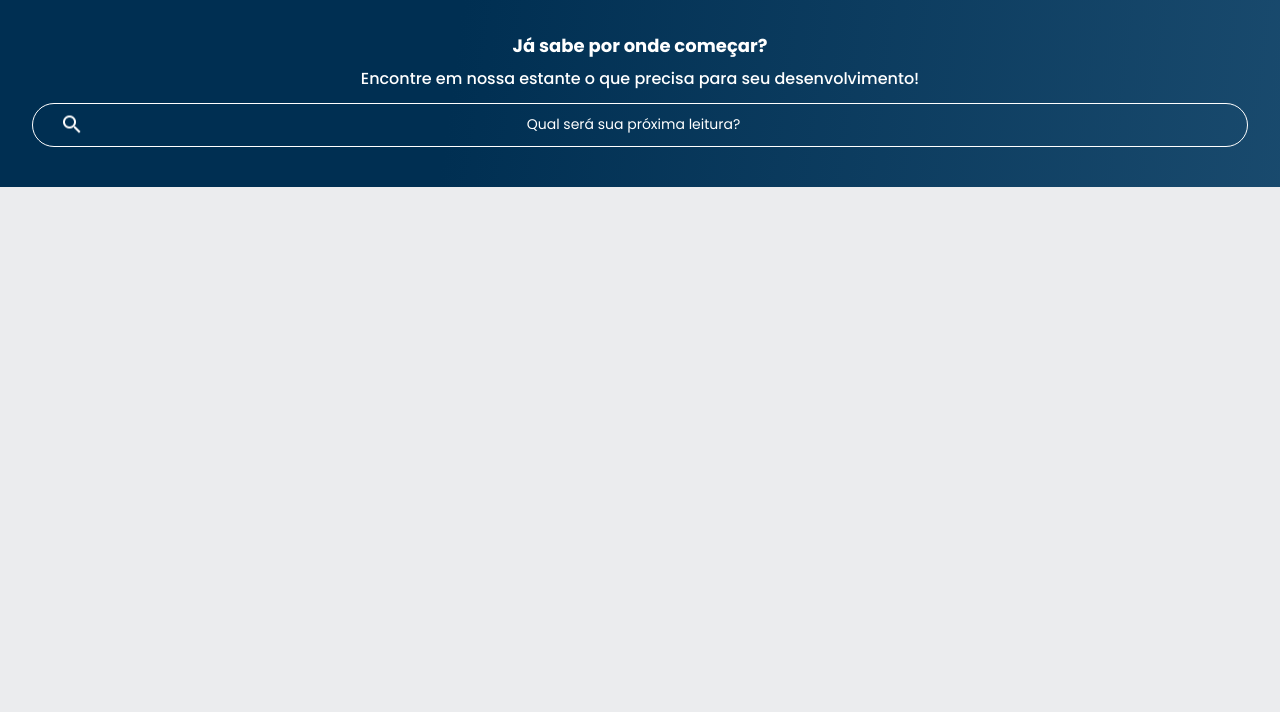
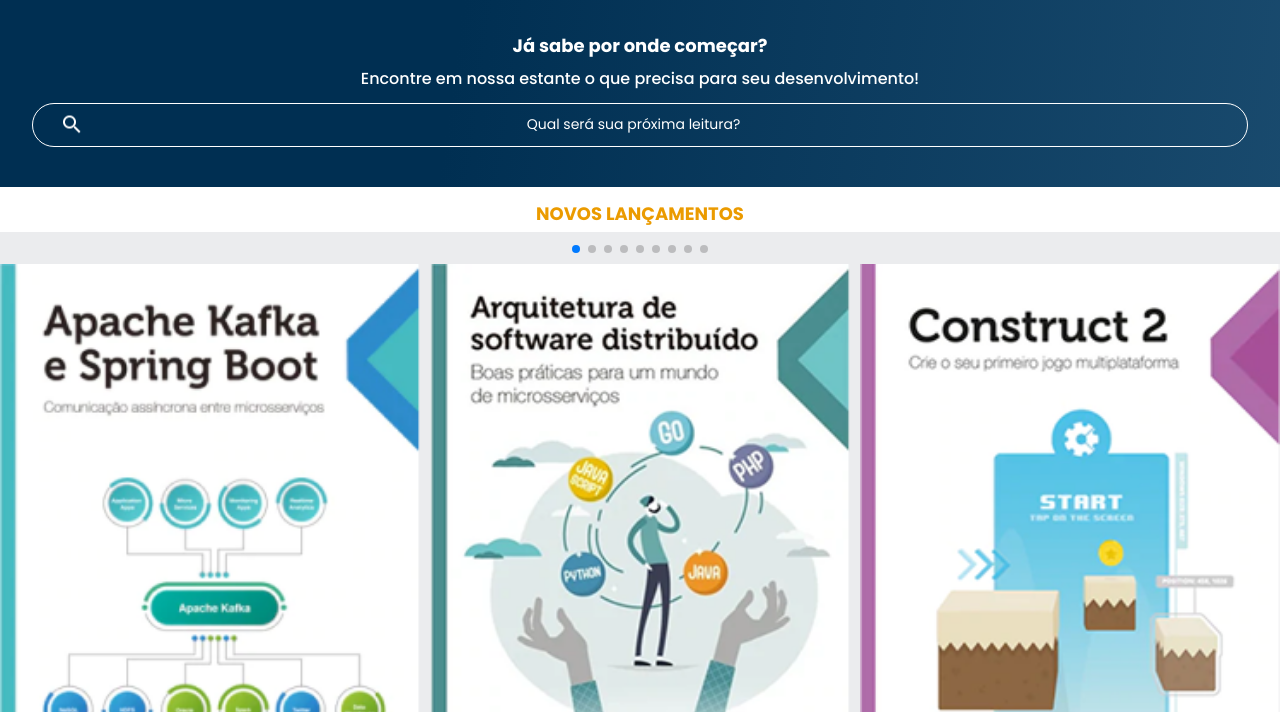
Before and after one commit to NomadTL/Alura-Books, a plain HTML site: page index.html in a window 1280 px wide. Shown: the part 88-800 px from the top of the page. Drawn offline with nearby package versions, Linux system fonts and the light colour scheme.

Commit message:
Add files via upload

```diff
--- /dev/null
+++ b/Styles/carrossel.css
@@ -0,0 +1,22 @@
+.carrossel__titulo{
+    color: var(--laranja);
+    background-color: var(--branco);
+    text-align: center;
+    text-transform: uppercase;
+    font-size: 18px;
+    font-weight: 700;
+    padding: 1em 0 0.5em 0;
+}
+
+.swiper-slide img{
+    width: 100%;
+}
+
+.swiper-button-prev, .swiper-button-next {
+    display: none;
+}
+
+.swiper-pagination{
+    position: initial;
+    margin: 0.5em 0;
+}
--- a/index.html
+++ b/index.html
@@ -8,6 +8,7 @@
     <link rel="preconnect" href="https://fonts.googleapis.com">
     <link rel="preconnect" href="https://fonts.gstatic.com" crossorigin>
     <link href="https://fonts.googleapis.com/css2?family=Poppins:wght@300;400;500;700&display=swap" rel="stylesheet">
+    <link rel="stylesheet" href="https://cdn.jsdelivr.net/npm/swiper@11/swiper-bundle.min.css" />
     <link rel="stylesheet" href="style.css">
 </head>
 <body>
@@ -48,6 +49,48 @@
         <p class="banner__texto">Encontre em nossa estante o que precisa para seu desenvolvimento!</p>
         <input type="search" class="banner__pesquisa" placeholder="Qual será sua próxima leitura?">
     </section>
+    <section class="carrossel">
+        <h2 class="carrossel__titulo">Novos lançamentos</h2>
+        <!-- Slider main container -->
+<div class="swiper">
+      <!-- If we need pagination -->
+  <div class="swiper-pagination"></div>
+  <!-- Additional required wrapper -->
+  <div class="swiper-wrapper">
+    <!-- Slides -->
+    <div class="swiper-slide"><img src="img/ApacheKafka.png" alt="Livro sobre ApacheKafka"></div>
+    <div class="swiper-slide"><img src="img/Arquitetura.png" alt="Livro sobre Arquitetura"></div>
+    <div class="swiper-slide"><img src="img/Construct2.png" alt="Livro sobre construct2"></div>
+    <div class="swiper-slide"><img src="img/Gestão.png" alt="Livro sobre gestão"></div>
+    <div class="swiper-slide"><img src="img/Gestão2.png" alt="Livro sobre gestão2"></div>
+    <div class="swiper-slide"><img src="img/Javascript.png" alt="Livro sobre JavaScript"></div>
+    <div class="swiper-slide"><img src="img/Liderança.png" alt="Livro sobre Liderança"></div>
+    <div class="swiper-slide"><img src="img/Portugol.png" alt="Livro sobre Portugol"></div>
+    <div class="swiper-slide"><img src="img/MetricasAgeis.png" alt="Livro sobre metricas ageis"></div>
+    <div class="swiper-slide"><img src="img/Nodejs.png" alt="Livro sobre nodejs"></div>
+    <div class="swiper-slide"><img src="img/UX.png" alt="Livro sobre UX"></div>
+
+  </div>
+
+  <!-- If we need navigation buttons -->
+  <div class="swiper-button-prev"></div>
+  <div class="swiper-button-next"></div>
+
+</div>
+    </section>
+    <script src="https://cdn.jsdelivr.net/npm/swiper@11/swiper-bundle.min.js"></script>
+
+    <script>
+        const swiper = new Swiper('.swiper', {
+            spaceBetween: 10,
+            slidesPerView: 3,
+            pagination: {
+                el: '.swiper-pagination',
+                type: 'bullets',
+            },
+        });
+    </script>
+
 </body>
 <footer>
 
--- a/style.css
+++ b/style.css
@@ -1,5 +1,6 @@
 @import url("Styles/header.css");
 @import url("Styles/Banner.css");
+@import url("Styles/carrossel.css");
 
 :root {
     --cor-de-fundo: #EBECEE;
```
Also changed, not shown: img/ApacheKafka.png (added), img/Arquitetura.png (added), img/Construct2.png (added), img/Gestão.png (added), img/Gestão2.png (added), img/Javascript.png (added), img/Liderança.png (added), img/MetricasAgeis.png (added), img/Nodejs.png (added), img/Portugol.png (added), img/ReactNative.png (added), img/Tuning.png (added), img/UX.png (added).
